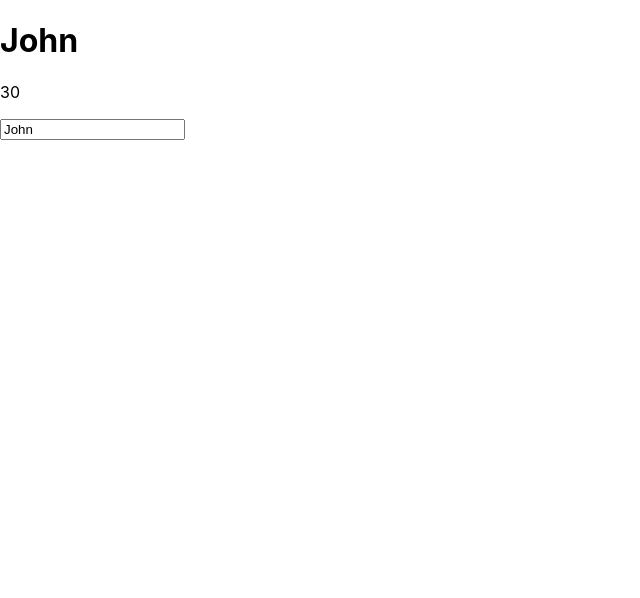
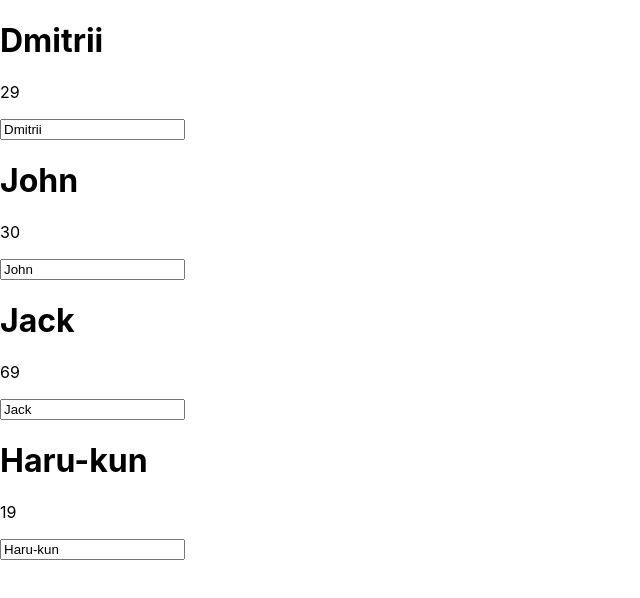
Before and after one commit to kassiyenov/54th_work, a React (Create React App) app: page / in a window 1280 px wide. Shown: the top 598 px of the page, without its empty margins (0-640 px from the left). Built offline with nearby package versions, Linux system fonts and the light colour scheme.

Commit message:
Применили к отображению коллекции people цикл, заменили index на person.id

```diff
--- a/src/App.js
+++ b/src/App.js
@@ -1,4 +1,4 @@
-import React, { Component } from 'react';
+import React, {Component} from 'react';
 import './App.css';
 import Person from './Person/Person'
 
@@ -6,29 +6,47 @@ import Person from './Person/Person'
 class App extends Component {
 
   state = {
-      people: [
-        {name: 'Dmitrii', age: 29, hobbies: 'Hobby: Video Games'},
-        {name: 'John', age: 30, hobbies: 'Likes drinking alone'}
-      ]
+    people: [
+      {id: 'asd', name: 'Dmitrii', age: 29, hobbies: 'Hobby: Video Games'},
+      {id: 'dfadfgzcx', name: 'John', age: 30, hobbies: 'Likes drinking alone'},
+      {id: '3432', name: 'Jack', age: 69, hobbies: 'Collects post stamps'},
+      {id: 'vcx', name: 'Haru-kun', age: 19, hobbies: 'Otaku desu!'}
+    ]
   };
 
-  changeName = (event) => {
-    const person = {...this.state.people[1]};
+  findIndex = (array, condition) => {
+    for (let i = 0; i < array.length; i++) {
+      if ( condition(array[i]) ) {
+        console.log(i);
+        return i;
+      }
+    }
+    return -1;
+  };
+  changeName = (event, id) => {
+    // const index = this.state.people.findIndex(person => person.id === id);
+    const index = this.findIndex(this.state.people, person => person.id === id);
+    const person = {...this.state.people[index]};
     person.name = event.target.value;
 
     const people = [...this.state.people];
-    people[1] = person;
+    people[index] = person;
 
     this.setState({people});
   };
 
   render() {
     return (
-      <Person
-        name={this.state.people[1].name}
-        age={this.state.people[1].age}
-        changeName={this.changeName}
-      />
+      <div>
+        {this.state.people.map((person) => {
+          return <Person
+            key={person.id}
+            name={person.name}
+            age={person.age}
+            changeName={event => this.changeName(event, person.id)}
+          />
+        })}
+      </div>
     );
   }
 }
```
